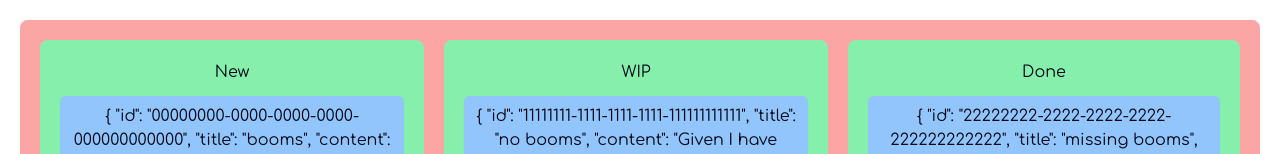
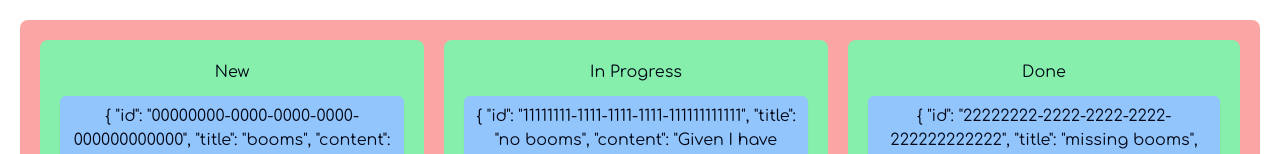
Before and after one commit to btlghrants/kanban-homework, a Next.js app in the folder ui/: page /kanban in a window 1280 px wide. Shown: the top 154 px of the page. Built offline with nearby package versions, Linux system fonts and the light colour scheme.

Commit message:
wip: moving columns into Board state

```diff
--- a/ui/components/App.tsx
+++ b/ui/components/App.tsx
@@ -15,7 +15,7 @@ export default function App({tasks}: Readonly<AppProps>) {
 
   return (
       <BoardContext.Provider value={{boardState, setBoardState}}>
-        <Board columns={["New", "WIP", "Done"]} />
+        <Board />
 
         {/* <div className={`pt-5`}>
           <h2>Tasks</h2>
--- a/ui/components/Board.tsx
+++ b/ui/components/Board.tsx
@@ -1,34 +1,67 @@
-import React, { useContext } from 'react';
-import { DndContext, DragEndEvent, closestCorners } from '@dnd-kit/core';
-import { arrayMove } from '@dnd-kit/sortable';
+import React, { useContext, useEffect } from 'react';
+import {
+  closestCorners,
+  DndContext,
+  /*DragEndEvent,
+  DragMoveEvent,
+  DragStartEvent,*/
+  KeyboardSensor,
+  PointerSensor,
+  useSensor,
+  useSensors,
+} from '@dnd-kit/core';
+import { /*arrayMove,*/ sortableKeyboardCoordinates } from '@dnd-kit/sortable';
 import Column from "@/components/Column";
 import { BoardContext } from "@/components/BoardContext";
 
-interface BoardProps {
-  columns: string[];
-}
-
-export default function Board({columns}: Readonly<BoardProps>) {
+export default function Board() {
   const { boardState, setBoardState } = useContext(BoardContext);
   const { tasks } = boardState;
+  let { columns } = boardState;
 
-  const handleDragEnd = (event: DragEndEvent) => {
-    const { active, over } = event;
+  columns = columns.length === 0 ? ["New", "In Progress", "Done"] : columns;
+  useEffect(() => {
+    setBoardState(prev => ({...prev, columns}))
+  }, [setBoardState, columns]);
 
-    if (active.id === over?.id) { return ; }
+  const sensors = useSensors(
+    useSensor(PointerSensor),
+    useSensor(KeyboardSensor, {
+      coordinateGetter: sortableKeyboardCoordinates,
+    })
+  )
 
-    setBoardState(prev => {
-      const start = boardState.tasks.findIndex(t => t.id === active.id);
-      const final = boardState.tasks.findIndex(t => t.id === over?.id);
-      return {
-        ...prev,
-        tasks: arrayMove(boardState.tasks, start, final),
-      }
-    });
+  const handleDragStart = (/*event: DragStartEvent*/) => {
+
+  }
+
+  const handleDragMove = (/*event: DragMoveEvent*/) => {
+
+  }
+
+  const handleDragEnd = (/*event: DragEndEvent*/) => {
+    // const { active, over } = event;
+
+    // if (active.id === over?.id) { return ; }
+
+    // setBoardState(prev => {
+    //   const start = boardState.tasks.findIndex(t => t.id === active.id);
+    //   const final = boardState.tasks.findIndex(t => t.id === over?.id);
+    //   return {
+    //     ...prev,
+    //     tasks: arrayMove(boardState.tasks, start, final),
+    //   }
+    // });
   }
 
   return (
-    <DndContext collisionDetection={closestCorners} onDragEnd={handleDragEnd}>
+    <DndContext
+      sensors={sensors}
+      collisionDetection={closestCorners}
+      onDragStart={handleDragStart}
+      onDragMove={handleDragMove}
+      onDragEnd={handleDragEnd}
+    >
       <div className={`bg-red-300 size-full flex flex-row p-5 gap-5 rounded-lg overflow-auto`}>
         { columns.map((col, idx) => (
           <Column
--- a/ui/components/BoardContext.tsx
+++ b/ui/components/BoardContext.tsx
@@ -3,9 +3,11 @@ import { Task } from "@/app/api/db";
 
 export interface BoardState {
   tasks: Task[];
+  columns: string[];
 }
 export const defaultBoardState: BoardState = {
   tasks: [],
+  columns: [],
 };
 
 export const BoardContext = createContext<{
```
